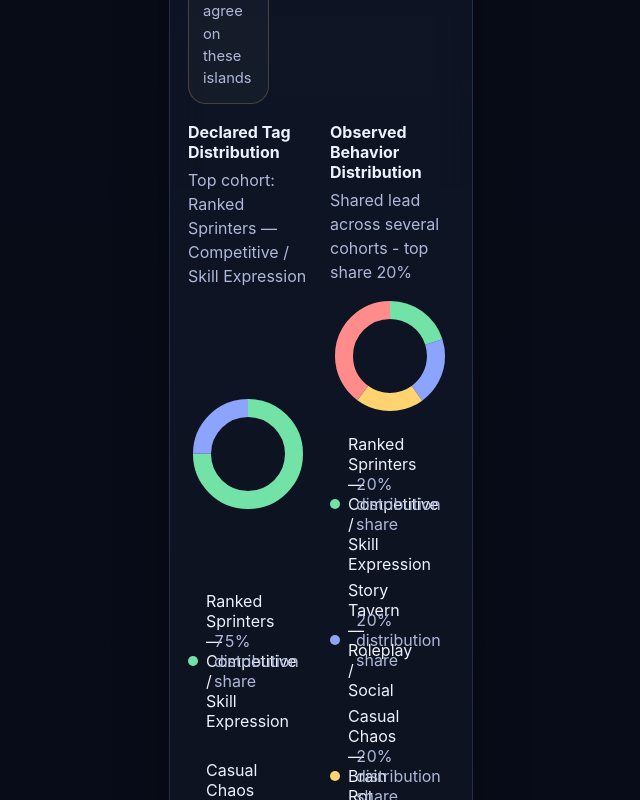
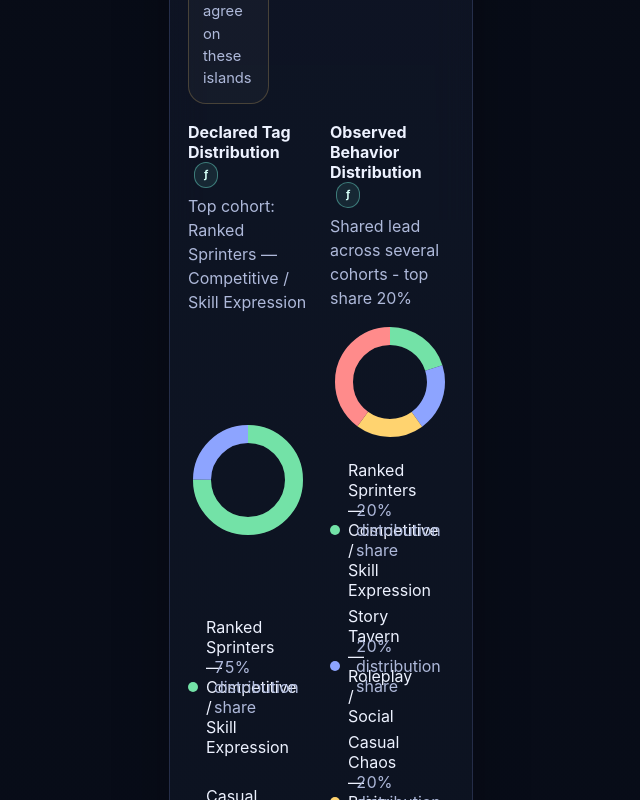
Before and after one commit to BrianUrbanek/Wayfarer, a React (Vite) app: page / in a window 1280 px wide. Shown: the part 8500-9300 px from the top of the page, without its empty margins (319-959 px from the left). Built offline with nearby package versions, Linux system fonts and the light colour scheme.

Commit message:
Add formula affordances to key metric surfaces

```diff
--- a/src/App.tsx
+++ b/src/App.tsx
@@ -8,6 +8,7 @@ import { Panel } from './ui/components/Panel';
 import { ProgressBar } from './ui/components/ProgressBar';
 import { ReportTable, type ReportTableColumn } from './ui/components/ReportTable';
 import { InfoTip } from './ui/components/InfoTip';
+import { FormulaTip } from './ui/components/FormulaTip';
 import { SelectionModal, type SelectionOption } from './ui/components/SelectionModal';
 import { CollapsiblePanel } from './ui/components/CollapsiblePanel';
 import { SystemHealthPanel } from './ui/components/SystemHealthPanel';
@@ -854,7 +855,7 @@ export default function App({ initialGuidanceMode = 'novice' }: AppProps = {}) {
     },
     {
       key: 'evidence',
-      label: 'Evidence',
+      label: 'Evidence ƒ',
       render: (row) => formatPercent(row.evidence),
       align: 'right'
     },
@@ -893,13 +894,13 @@ export default function App({ initialGuidanceMode = 'novice' }: AppProps = {}) {
     },
     {
       key: 'confidence',
-      label: 'Confidence',
+      label: 'Confidence ƒ',
       render: (row) => formatPercent(row.estimate.confidence),
       align: 'right'
     },
     {
       key: 'evidence',
-      label: 'Evidence',
+      label: 'Evidence ƒ',
       render: (row) => formatDecimal(row.estimate.effectiveWeight),
       align: 'right'
     },
@@ -1221,11 +1222,11 @@ const discoveryRoutingSummary = selectedUser ? (
 
       <section className="detail-block">
         <div className="section-heading">
-          <h4>Cohort-local island affinity</h4>
+          <h4>Cohort-local island affinity <FormulaTip label="Island affinity" formula="weighted contribution = user rating × cohort-local rater signal; observed mean = weighted sum / effective weight; affinity = shrunk observed mean" inputs="effective weight is summed positive cohort-local rater signal for that island." interpretation="Positive and negative sides show directional audience fit only; not a recommendation guarantee or moderation verdict." /></h4>
           <p>Weighted by rater signal only. Higher-signal raters count more for their strongest cohort.</p>
         </div>
         <section className="distribution-card">
-          <h4>Directional audience affinity</h4>
+          <h4>Directional audience affinity <FormulaTip label="Directional audience affinity" formula="affinity is centered around zero from weighted ratings per cohort" inputs="positive affinity extends right; negative affinity extends left; values are shrinkage-adjusted." interpretation="Direction indicates audience fit polarity, not certainty by itself." /></h4>
           <p className="muted">Directional audience fit only, not a recommendation guarantee or moderation verdict.</p>
           <DivergingAffinityBars
             rows={affinityRows.map((row) => ({
@@ -1241,12 +1242,12 @@ const discoveryRoutingSummary = selectedUser ? (
         </section>
         <div className="metric-grid metric-grid--compact">
           <MetricCard
-            label="Affinity evidence"
+            label="Affinity evidence ƒ"
             value={formatDecimal(selectedIslandEffectiveWeight)}
             helper="Effective rater signal backing this estimate. Low evidence means treat affinity direction as tentative."
           />
           <MetricCard
-            label="Weighted ratings"
+            label="Weighted ratings ƒ"
             value={selectedIslandRatingCount}
             helper="Sparse events contributing to island/cohort affinity reports."
           />
--- a/src/styles.css
+++ b/src/styles.css
@@ -2375,3 +2375,25 @@ select {
   word-break: normal;
   white-space: nowrap;
 }
+
+
+.formula-tip {
+  position: relative;
+  display: inline-flex;
+  margin-left: 6px;
+}
+
+.formula-tip__button {
+  width: 24px;
+  height: 24px;
+  min-width: 24px;
+  padding: 0;
+}
+
+.formula-tip__popover {
+  right: 0;
+  left: auto;
+  top: calc(100% + 6px);
+  width: min(360px, 80vw);
+  z-index: 40;
+}
--- /dev/null
+++ b/src/ui/components/FormulaTip.tsx
@@ -0,0 +1,46 @@
+import { useState } from 'react';
+
+interface FormulaTipProps {
+  label: string;
+  formula: string;
+  inputs?: string;
+  interpretation?: string;
+}
+
+export function FormulaTip({ label, formula, inputs, interpretation }: FormulaTipProps) {
+  const [open, setOpen] = useState(false);
+
+  return (
+    <span className="formula-tip">
+      <button
+        type="button"
+        className="system-health-affordance formula-tip__button"
+        aria-label={`Open formula for ${label}`}
+        aria-expanded={open}
+        onClick={() => setOpen((value) => !value)}
+      >
+        ƒ
+      </button>
+      {open ? (
+        <div className="system-health-popover formula-tip__popover" role="dialog" aria-label={`${label} formula`}>
+          <section className="system-health-popover__section">
+            <h5>Formula</h5>
+            <p>{formula}</p>
+          </section>
+          {inputs ? (
+            <section className="system-health-popover__section">
+              <h5>Inputs</h5>
+              <p>{inputs}</p>
+            </section>
+          ) : null}
+          {interpretation ? (
+            <section className="system-health-popover__section">
+              <h5>Interpretation</h5>
+              <p>{interpretation}</p>
+            </section>
+          ) : null}
+        </div>
+      ) : null}
+    </span>
+  );
+}
--- a/src/ui/selectedUser/SelectedUserSummary.tsx
+++ b/src/ui/selectedUser/SelectedUserSummary.tsx
@@ -1,6 +1,7 @@
 import { Badge } from '../components/Badge';
 import { MetricCard } from '../components/MetricCard';
 import { ReportTable, type ReportTableColumn } from '../components/ReportTable';
+import { FormulaTip } from '../components/FormulaTip';
 import type { CohortAnchor } from '../../model/types';
 import type { InferenceAnalysis } from '../../model/inference';
 import type { RaterSignalProfile } from '../../model/raterSignal';
@@ -52,18 +53,18 @@ export function SelectedUserSummary(props: SelectedUserSummaryProps) {
       <div className="metric-grid">
         <MetricCard label="Declared vs observed fit" value={selectedInference.signalFit.toFixed(3)} helper="How closely declared tags and observed ratings align at the cohort level." tone="accent" />
         <MetricCard label="Rating Evidence" value={selectedInference.ratingEvidence.toFixed(3)} helper="How much sparse rating data supports this judgment?" tone="neutral" />
-        <MetricCard label="Recommendation signal weight" value={selectedInference.effectiveSignal.toFixed(3)} helper="How strongly this player's ratings should influence routing decisions right now." tone="success" />
+        <MetricCard label="Recommendation signal weight ƒ" value={selectedInference.effectiveSignal.toFixed(3)} helper="How strongly this player's ratings should influence routing decisions right now." tone="success" />
       </div>
       <p className="muted">{declaredObservedRelationshipText}</p>
       <div className="metric-grid metric-grid--compact">
-        <MetricCard label="Behavior match strength" value={selectedInference.behaviorMatchStrength.toFixed(3)} helper="Strongest raw positive cohort fit before the distribution is normalized." />
-        <MetricCard label="Behavior specificity" value={selectedInference.behaviorSpecificity.toFixed(3)} helper="How much the behavior distribution prefers one cohort over the runner-up." />
-        <MetricCard label="Target agreement" value={selectedInference.targetAlignment.ratedCount > 0 ? `${selectedInference.targetAlignment.agreementCount}/${selectedInference.targetAlignment.ratedCount}` : 'No evidence'} helper={selectedInference.targetAlignment.cohortId ? `${Math.round(selectedInference.targetAlignment.agreementRate * 100)}% agreement with ${cohortLabel(selectedInference.targetAlignment.cohortId)} reference ratings.` : 'No reference cohort available for direct target agreement yet.'} tone={selectedInference.targetAlignment.agreementRate >= 0.8 ? 'success' : selectedInference.targetAlignment.agreementRate >= 0.5 ? 'accent' : 'warning'} />
-        <MetricCard label="Cohort separability" value={`${Math.round(selectedInference.cohortSeparability.topGap * 100)} pts`} helper={selectedInference.cohortSeparability.message} tone={selectedInference.cohortSeparability.label === 'high' ? 'success' : selectedInference.cohortSeparability.label === 'moderate' ? 'accent' : 'warning'} />
+        <MetricCard label="Behavior match strength ƒ" value={selectedInference.behaviorMatchStrength.toFixed(3)} helper="Strongest raw positive cohort fit before the distribution is normalized." />
+        <MetricCard label="Behavior specificity ƒ" value={selectedInference.behaviorSpecificity.toFixed(3)} helper="How much the behavior distribution prefers one cohort over the runner-up." />
+        <MetricCard label="Target agreement ƒ" value={selectedInference.targetAlignment.ratedCount > 0 ? `${selectedInference.targetAlignment.agreementCount}/${selectedInference.targetAlignment.ratedCount}` : 'No evidence'} helper={selectedInference.targetAlignment.cohortId ? `${Math.round(selectedInference.targetAlignment.agreementRate * 100)}% agreement with ${cohortLabel(selectedInference.targetAlignment.cohortId)} reference ratings.` : 'No reference cohort available for direct target agreement yet.'} tone={selectedInference.targetAlignment.agreementRate >= 0.8 ? 'success' : selectedInference.targetAlignment.agreementRate >= 0.5 ? 'accent' : 'warning'} />
+        <MetricCard label="Cohort separability ƒ" value={`${Math.round(selectedInference.cohortSeparability.topGap * 100)} pts`} helper={selectedInference.cohortSeparability.message} tone={selectedInference.cohortSeparability.label === 'high' ? 'success' : selectedInference.cohortSeparability.label === 'moderate' ? 'accent' : 'warning'} />
       </div>
       <div className="report-section">
-        <div className="report-section__column"><div className="section-heading"><h3>Declared Tag Distribution</h3><p>Top cohort: {cohortLabel(selectedInference.declaredTop.cohortId)}</p></div>{declaredDistributionChart}</div>
-        <div className="report-section__column"><div className="section-heading"><h3>Observed Behavior Distribution</h3><p>{behaviorReadText}</p></div>{behaviorDistributionChart}</div>
+        <div className="report-section__column"><div className="section-heading"><h3>Declared Tag Distribution <FormulaTip label="Declared distribution" formula="declared distribution share = cohort declared score / sum of positive declared scores" inputs="declared score uses declared tag overlap against each cohort tag set" interpretation="Distribution share is normalized mass, not an exact-match percent." /></h3><p>Top cohort: {cohortLabel(selectedInference.declaredTop.cohortId)}</p></div>{declaredDistributionChart}</div>
+        <div className="report-section__column"><div className="section-heading"><h3>Observed Behavior Distribution <FormulaTip label="Behavior distribution" formula="behavior score = max(0, Pearson similarity) × evidence; share = cohort behavior score / sum of positive behavior scores" inputs="Pearson similarity and evidence are computed from rated-overlap islands." interpretation="Chart values are normalized distribution shares, not direct match percentages." /></h3><p>{behaviorReadText}</p></div>{behaviorDistributionChart}</div>
       </div>
       <div className="notice notice--subtle">
         <strong>{renderPrimarySignalTitle(selectedPrimarySignal) ?? 'Primary signal is still emerging.'}</strong>
@@ -71,13 +72,13 @@ export function SelectedUserSummary(props: SelectedUserSummaryProps) {
         <p className="muted">{inverseNotice}</p>
       </div>
       <section className="detail-block">
-        <div className="section-heading"><h4>Rater signal profile</h4><p>Cohort-local signal only. No tag-level trust weights are calculated here.</p></div>
+        <div className="section-heading"><h4>Rater signal profile <FormulaTip label="Rater signal" formula="cohort signal = max(0, Pearson similarity) × evidence; top behavioral signal = max cohort signal" inputs="Evidence comes from rated-overlap support (saturating overlap evidence)." interpretation="Higher signal means stronger positive cohort-local fit with enough overlap support." /></h4><p>Cohort-local signal only. No tag-level trust weights are calculated here.</p></div>
         <div className="metric-grid metric-grid--compact">
-          <MetricCard label="Top behavioral signal" value={(selectedRaterSignalProfile?.overallSignal ?? 0).toFixed(3)} helper="Strongest cohort-local signal score." tone="accent" />
-          <MetricCard label="Signal evidence" value={`${Math.round((selectedRaterSignalProfile?.signalEvidence ?? 0) * 100)}%`} helper="Evidence supporting the strongest positive cohort signal." />
+          <MetricCard label="Top behavioral signal ƒ" value={(selectedRaterSignalProfile?.overallSignal ?? 0).toFixed(3)} helper="Strongest cohort-local signal score." tone="accent" />
+          <MetricCard label="Signal evidence ƒ" value={`${Math.round((selectedRaterSignalProfile?.signalEvidence ?? 0) * 100)}%`} helper="Evidence supporting the strongest positive cohort signal." />
           <MetricCard label="Top cohort" value={cohortLabel(selectedRaterSignalProfile?.topCohortId ?? null)} helper="The cohort with the strongest visible behavioral signal." tone="success" />
         </div>
-        <ReportTable columns={signalColumns} rows={signalRows} getRowKey={(row) => row.cohort.id} emptyTitle="No signal profile" emptyDescription="This user has not yet accumulated enough overlap to form cohort-local signal." />
+        <div className="summary-inline"><span className="muted">Cohort signal table</span><FormulaTip label="Cohort signal table" formula="Signal: max(0, Pearson similarity) × evidence; Evidence: overlap/(overlap+k); Similarity: Pearson correlation; Overlap: co-rated island count." /></div><ReportTable columns={signalColumns} rows={signalRows} getRowKey={(row) => row.cohort.id} emptyTitle="No signal profile" emptyDescription="This user has not yet accumulated enough overlap to form cohort-local signal." />
       </section>
       <div className="summary-inline">
         <Badge tone={selectedPrimarySignal?.kind === 'positive' ? 'success' : selectedPrimarySignal?.kind === 'inverse' ? 'danger' : selectedPrimarySignal?.kind === 'mismatch' ? 'warning' : 'neutral'}>{renderPrimarySignalTitle(selectedPrimarySignal) ?? selectedInferenceDiagnosticsType ?? 'AMBIGUOUS'}</Badge>
```
